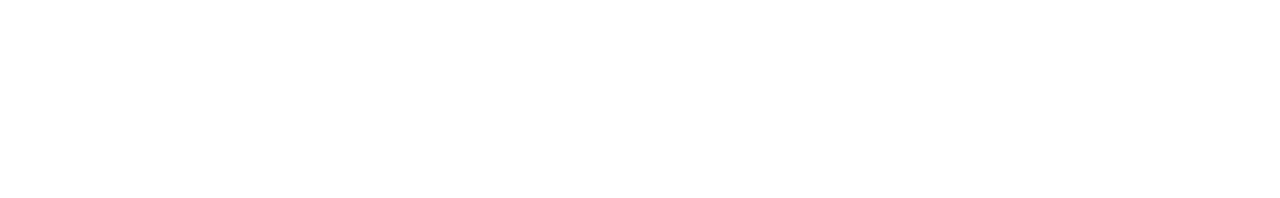
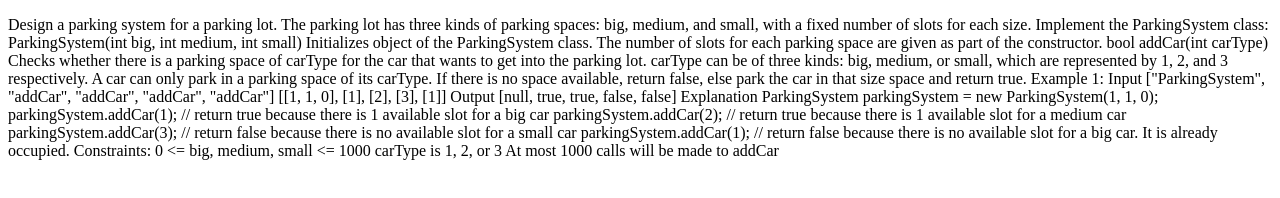
Before and after one commit to nicole-gathany/leetcode, a plain HTML site: page design_parking_system/best_practice/index.html in a window 1280 px wide. Drawn offline with Linux system fonts and the light colour scheme.

Commit message:
added instructions and comments on my understanding of the best practice solution

```diff
--- a/design_parking_system/best_practice/index.html
+++ b/design_parking_system/best_practice/index.html
@@ -7,7 +7,35 @@
     <title>Document</title>
 </head>
 <body>
-    <p></p>
+    <p>Design a parking system for a parking lot. The parking lot has three kinds of parking spaces: big, medium, and small, with a fixed number of slots for each size.
+
+        Implement the ParkingSystem class:
+
+        ParkingSystem(int big, int medium, int small) Initializes object of the ParkingSystem class. The number of slots for each parking space are given as part of the constructor.
+        bool addCar(int carType) Checks whether there is a parking space of carType for the car that wants to get into the parking lot. carType can be of three kinds: big, medium, or small, which are represented by 1, 2, and 3 respectively. A car can only park in a parking space of its carType. If there is no space available, return false, else park the car in that size space and return true.
+
+
+        Example 1:
+
+        Input
+        ["ParkingSystem", "addCar", "addCar", "addCar", "addCar"]
+        [[1, 1, 0], [1], [2], [3], [1]]
+        Output
+        [null, true, true, false, false]
+
+        Explanation
+        ParkingSystem parkingSystem = new ParkingSystem(1, 1, 0);
+        parkingSystem.addCar(1); // return true because there is 1 available slot for a big car
+        parkingSystem.addCar(2); // return true because there is 1 available slot for a medium car
+        parkingSystem.addCar(3); // return false because there is no available slot for a small car
+        parkingSystem.addCar(1); // return false because there is no available slot for a big car. It is already occupied.
+
+
+        Constraints:
+
+        0 <= big, medium, small <= 1000
+        carType is 1, 2, or 3
+        At most 1000 calls will be made to addCar</p>
 </body>
     <script src="index.js"></script>
 </html>
```
Also changed, not shown: design_parking_system/best_practice/index.js (+12 -0 lines), design_parking_system/my_solution/index.html (+29 -1 lines).
